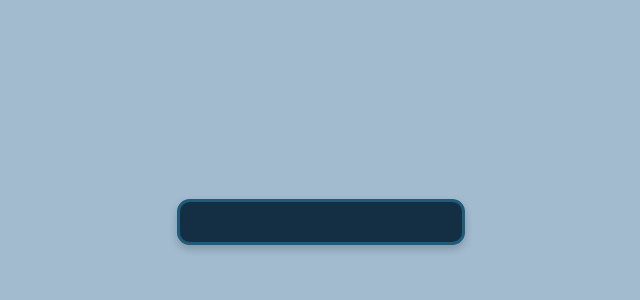
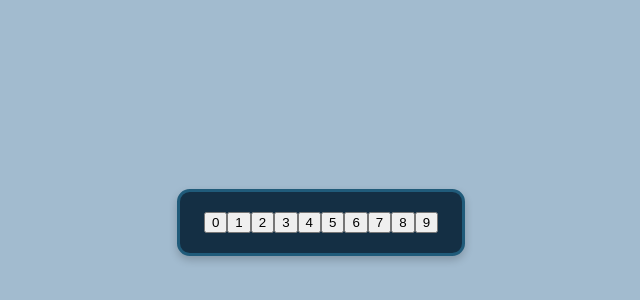
Before and after one commit to jfranklin12/calculator, a React (Create React App) app: page / in a window 1280 px wide. Shown: the part 178-478 px from the top of the page, without its empty margins (319-959 px from the left). Built offline with nearby package versions, Linux system fonts and the light colour scheme.

Commit message:
number buttons created

```diff
--- a/src/components/Calculator.js
+++ b/src/components/Calculator.js
@@ -1,6 +1,21 @@
-import React from "react";
+import React, { useState } from "react";
+import NumberButton from "./NumberButton";
 
 const Calculator = () => {
+
+    // data for number buttons
+    const numberButtons = [
+        { value: 0, id: "zero" },
+        { value: 1, id: "one" },
+        { value: 2, id: "two" },
+        { value: 3, id: "three" },
+        { value: 4, id: "four" },
+        { value: 5, id: "five" },
+        { value: 6, id: "six" },
+        { value: 7, id: "seven" },
+        { value: 8, id: "eight" },
+        { value: 9, id: "nine" },
+      ];
 
     return (
         <div className="calculator">
@@ -9,6 +24,9 @@ const Calculator = () => {
 
             {/* container for buttons */}
             <div className="buttons">
+                {numberButtons.map(({ value, id }) => (
+                    <NumberButton key={id} value={value} id={id} />
+                ))}
                 {/* number buttons */}
                 {/* operator buttons */}
                 {/* clear button */}
--- a/src/components/NumberButton.js
+++ b/src/components/NumberButton.js
@@ -0,0 +1,11 @@
+import React from "react";
+
+const NumberButton = ({ value, id, onClick }) => {
+    return (
+        <button id={id} onClick={() => onClick(value)}>
+            {value}
+        </button>
+    );
+};
+
+export default NumberButton;
```
